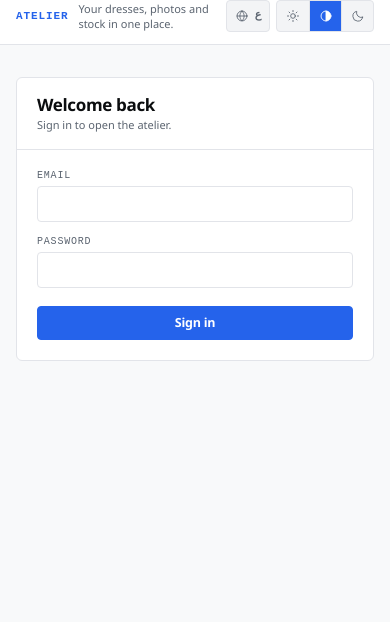
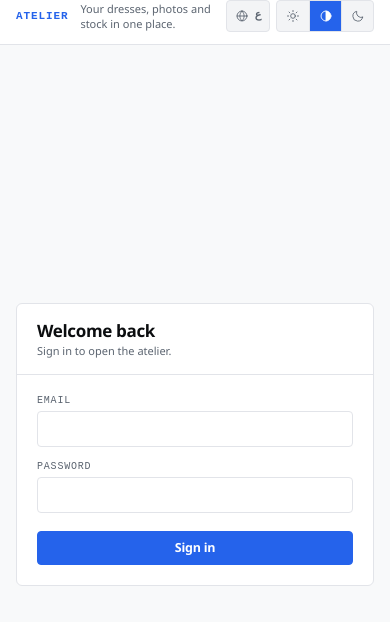
Before and after one commit to riman4share-byte/atelier-inventory, a React (Vite) app: page /login in a window 390 px wide. Shown: the top 622 px of the page. Built offline with nearby package versions, Linux system fonts and the light colour scheme; no server answers; a web font is replaced by a local one.

Commit message:
fix: the credit belongs under the sign-in card, not beside it
The sign-in screen is a row, so the credit landed to the right of the
card instead of under it. The screen is now a column.

The logo is also taller than it is wide, so a fixed height made it tiny.
It is sized to its shape now.

```diff
--- a/src/features/auth/LoginPage.tsx
+++ b/src/features/auth/LoginPage.tsx
@@ -58,12 +58,12 @@ export function LoginPage() {
   return (
     <div className="flex min-h-dvh flex-col bg-bg">
       <header className="flex items-center justify-between border-b border-line bg-surface px-4 py-3 pt-safe">
-        <div className="flex items-center gap-2.5">
+        <div className="flex items-center gap-3">
           {branding.logoUrl ? (
             <img
               src={branding.logoUrl}
               alt={branding.atelierName}
-              className="h-8 w-auto max-w-[7rem] object-contain"
+              className="h-11 w-auto max-w-16 object-contain"
             />
           ) : (
             <span className="font-mono text-[11px] font-semibold uppercase tracking-widest text-accent">
@@ -78,7 +78,7 @@ export function LoginPage() {
         </div>
       </header>
 
-      <main className="flex flex-1 items-start justify-center px-4 py-8 md:items-center">
+      <main className="flex flex-1 flex-col items-center justify-center gap-4 px-4 py-8">
         <div className="w-full max-w-sm rounded-card border border-line bg-surface">
           <div className="border-b border-line px-5 py-4">
             <h1 className="text-title font-semibold tracking-tight text-ink">{t('auth.welcome')}</h1>
@@ -119,7 +119,7 @@ export function LoginPage() {
             </Button>
           </form>
         </div>
-        <PoweredBy className="mt-6 text-center" />
+        <PoweredBy />
       </main>
     </div>
   );
--- a/src/pages/DressByCodePage.tsx
+++ b/src/pages/DressByCodePage.tsx
@@ -148,7 +148,7 @@ export function DressByCodePage() {
             <img
               src={branding.logoUrl}
               alt={branding.atelierName}
-              className="h-11 w-11 shrink-0 rounded-field border border-line bg-surface object-contain p-1"
+              className="h-14 w-auto max-w-20 rounded-field border border-line bg-surface object-contain p-1"
             />
           ) : null}
           <div className="min-w-0">
```
